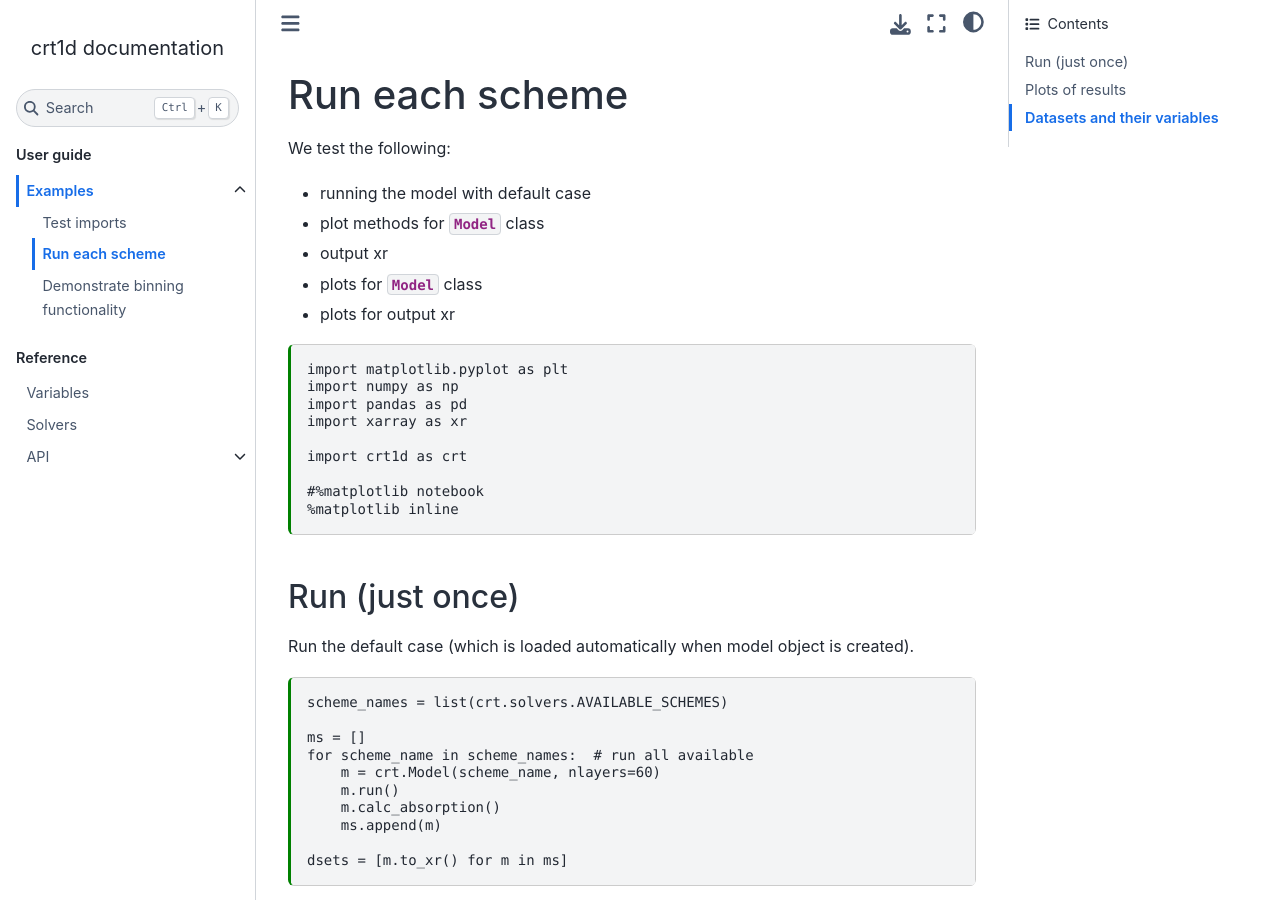
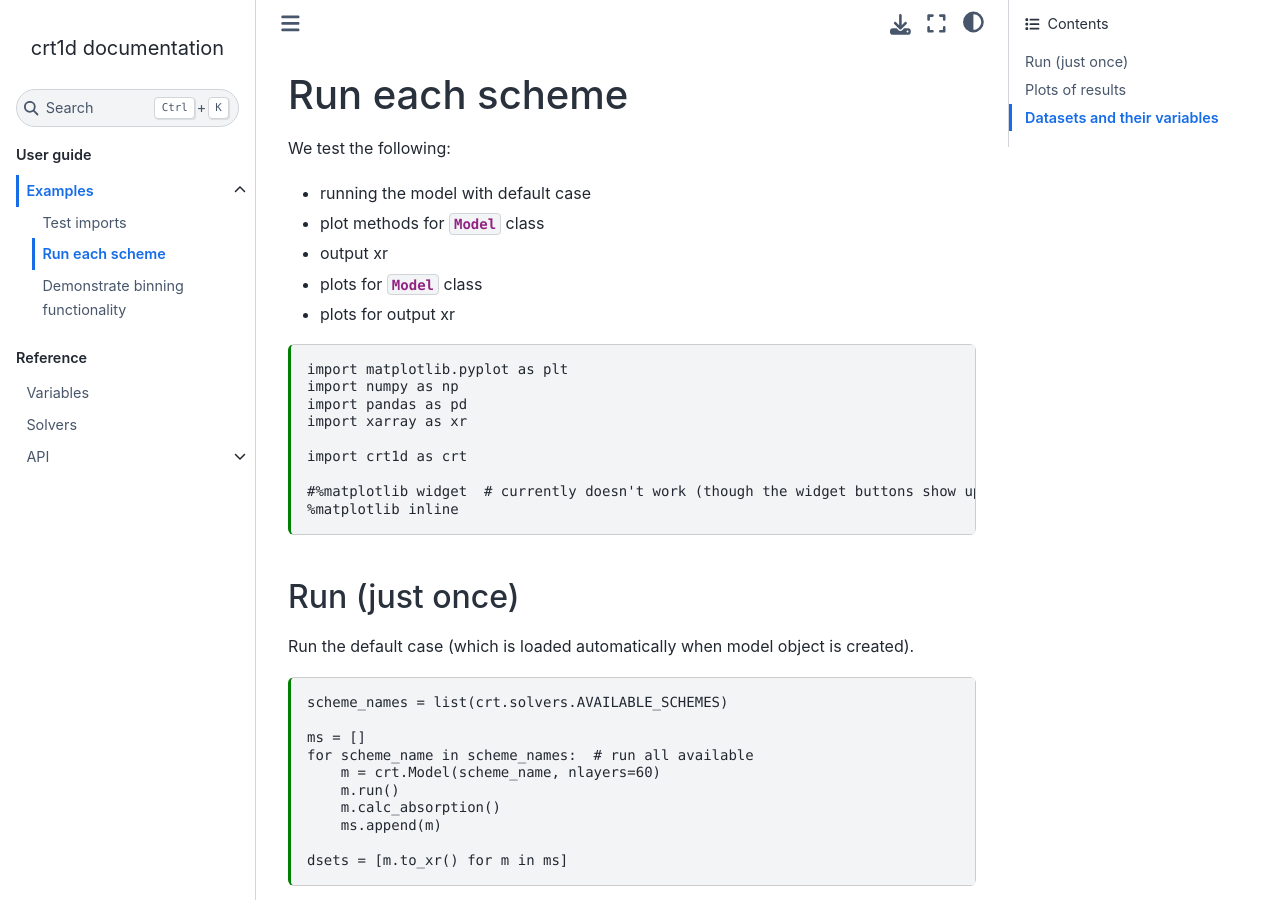
Before and after one commit to zmoon/crt1d, a Sphinx documentation site: the page built from docs/examples/test_schemes_plot.md, in a window 1280 px wide and 900 px high. Built offline with Sphinx 7.4.7 and the Sphinx Book theme 1.1.4, drawn with Linux system fonts in a browser that asks for light colours; pages that are not in the unit, such as notebooks, are missing from menus; the version number could not be read and is left out.

Commit message:
Tried matplotlib widget but not working
the widget buttons show up, but don't see the figure...

````diff
--- a/docs/examples/test_schemes_plot.md
+++ b/docs/examples/test_schemes_plot.md
@@ -31,7 +31,7 @@ import xarray as xr
 
 import crt1d as crt
 
-#%matplotlib notebook
+#%matplotlib widget  # currently doesn't work (though the widget buttons show up)
 %matplotlib inline
 ```
 
````
